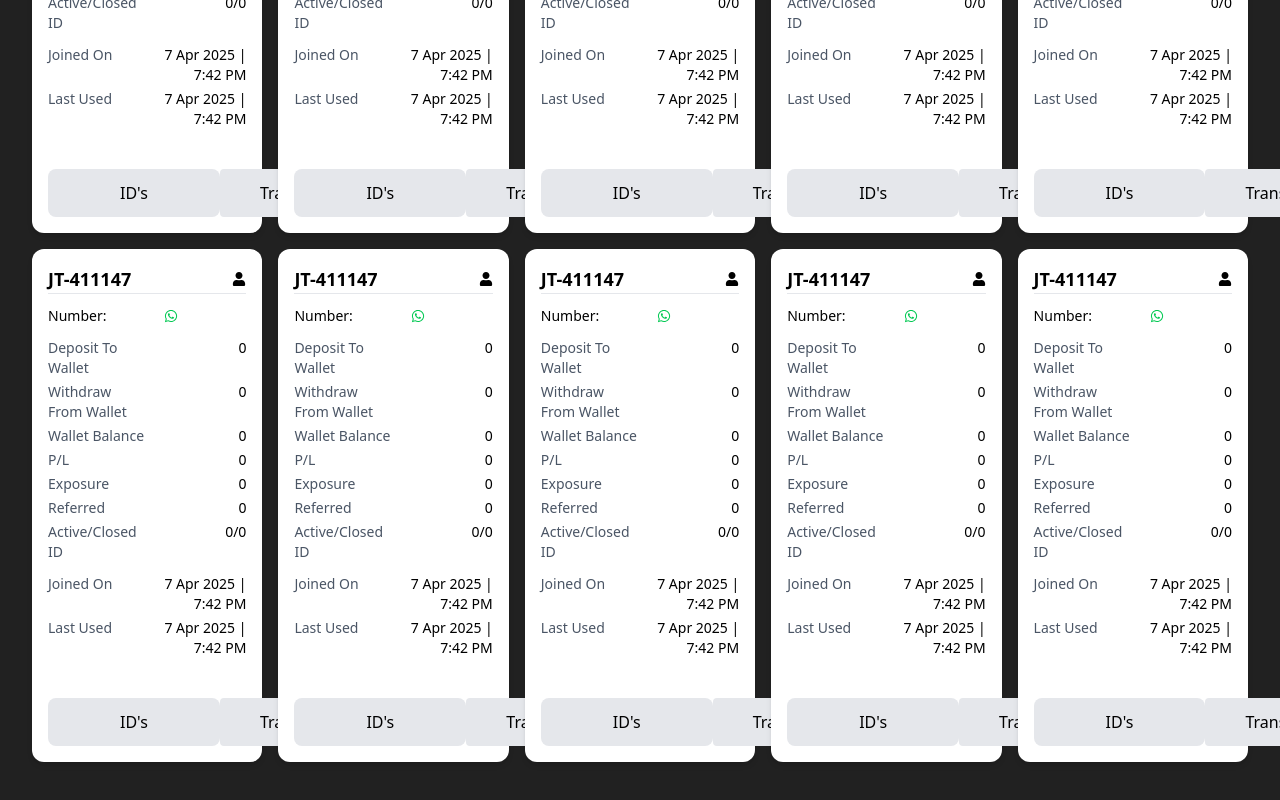
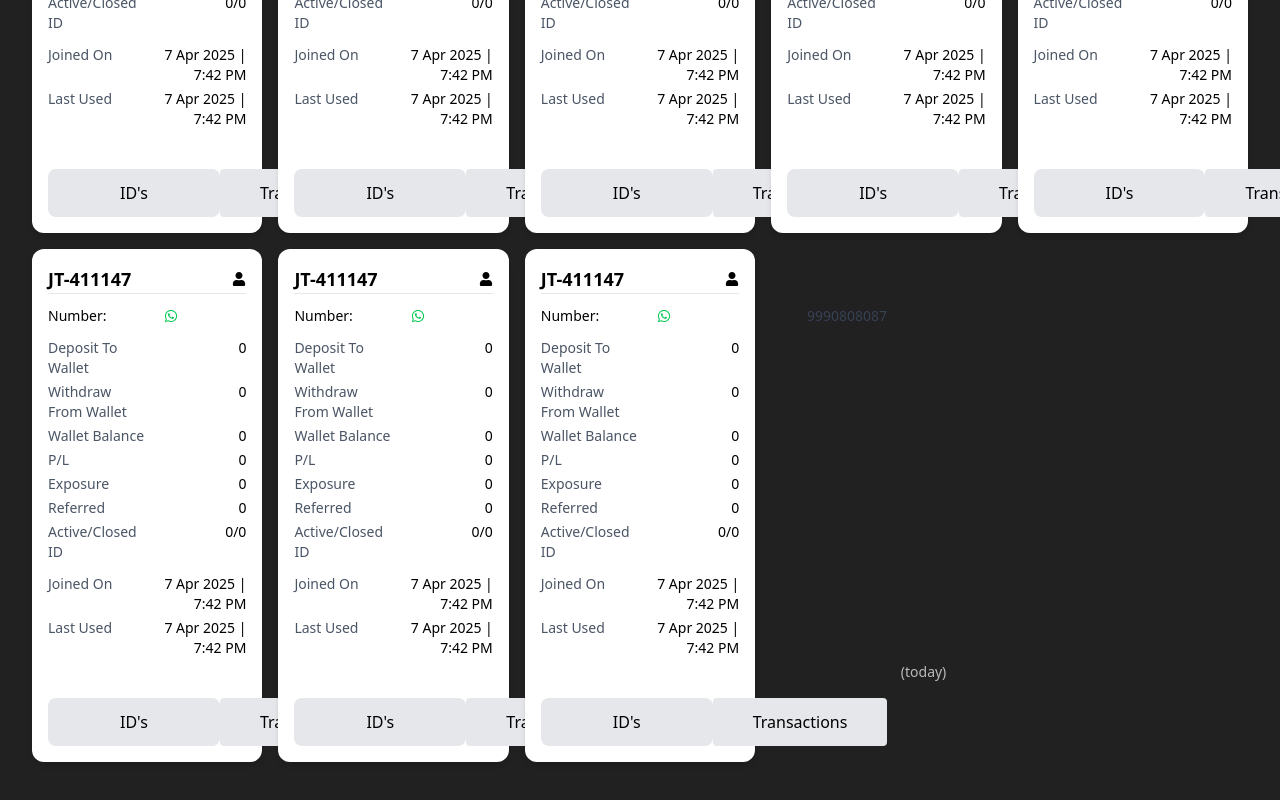
Before and after one commit to NomulaSantosh/jeeto, a React (Vite) app in the folder AdminPanel/: page /home/my-users in a window 1280 px wide. Shown: the part 368-1168 px from the top of the page. Built offline with nearby package versions, Linux system fonts and the light colour scheme.

Commit message:
feat: removing two details

```diff
--- a/AdminPanel/src/Components/MyUser.jsx
+++ b/AdminPanel/src/Components/MyUser.jsx
@@ -34,32 +34,6 @@ const users = [
   },
   {
     id: 'JT-411146',
-    number: '9990808087',
-    deposit: 0,
-    withdraw: 0,
-    balance: 0,
-    pl: 0,
-    exposure: 0,
-    referred: 0,
-    activeClosed: '0/0',
-    joined: '7 Apr 2025 | 7:42 PM',
-    lastUsed: '7 Apr 2025 | 7:42 PM',
-  },
-  {
-    id: 'JT-411147',
-    number: '9990808087',
-    deposit: 0,
-    withdraw: 0,
-    balance: 0,
-    pl: 0,
-    exposure: 0,
-    referred: 0,
-    activeClosed: '0/0',
-    joined: '7 Apr 2025 | 7:42 PM',
-    lastUsed: '7 Apr 2025 | 7:42 PM',
-  },
-  {
-    id: 'JT-411147',
     number: '9990808087',
     deposit: 0,
     withdraw: 0,
```
